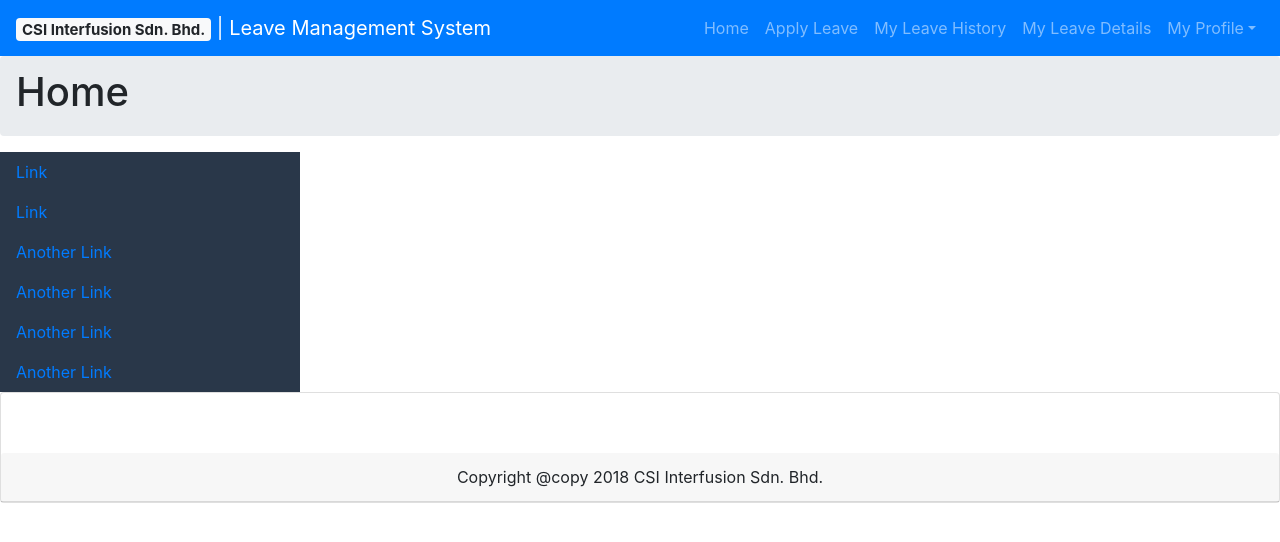
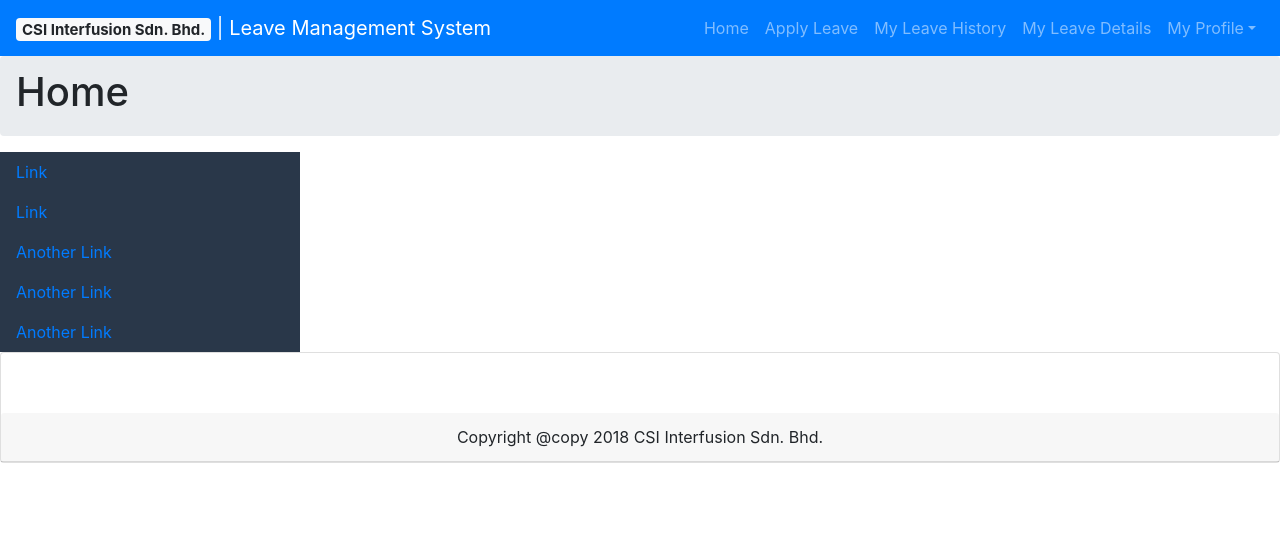
Before and after one commit to jameacle09/csileavemanagementsystem, a React (Create React App) app in the folder leavemanagement/: page /hrdashboard in a window 1280 px wide. Shown: the top 542 px of the page. Built offline with nearby package versions, Linux system fonts and the light colour scheme.

Commit message:
Another update for SideBar

```diff
--- a/leavemanagement/src/hradmin/SideBar.js
+++ b/leavemanagement/src/hradmin/SideBar.js
@@ -28,9 +28,6 @@ class SideBar extends Component {
                     <NavItem>
                         <NavLink href="#">Another Link</NavLink>
                     </NavItem>
-                    <NavItem>
-                        <NavLink href="#">Another Link</NavLink>
-                    </NavItem>
                 </Nav>
             </div>
 
```
